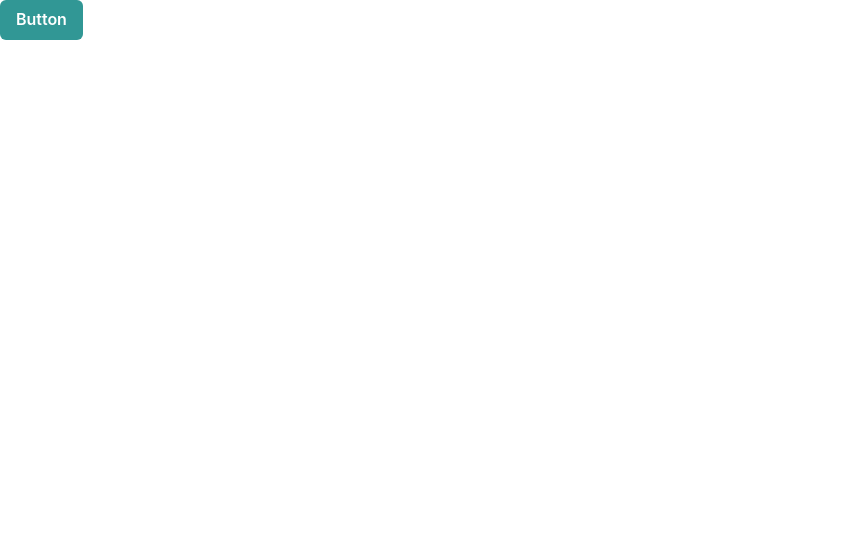
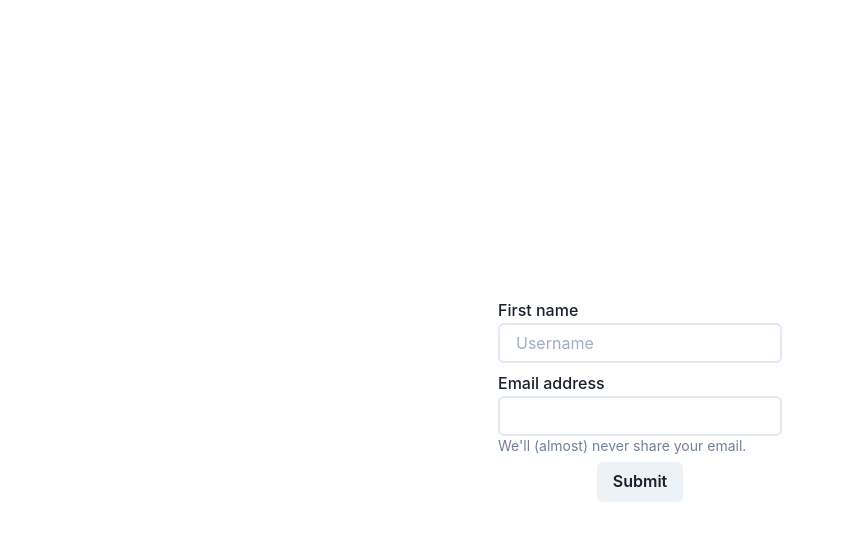
Before and after one commit to utmgdsc/Acente, a React (Create React App) app in the folder frontend/: page / in a window 1280 px wide. Shown: the top 540 px of the page, without its empty margins (0-845 px from the left). Built offline with nearby package versions, Linux system fonts and the light colour scheme.

Commit message:
created login form

```diff
--- a/frontend/src/App.js
+++ b/frontend/src/App.js
@@ -4,6 +4,7 @@ import { IntlProvider } from 'react-intl';
 import en from './languages/en.json';
 import { BrowserRouter, Switch, Route } from "react-router-dom";
 import Landing from './landing';
+import login from './login';
 
 function App() {
   return (
@@ -11,7 +12,7 @@ function App() {
       <IntlProvider locale="en" messages = {en}>
       <BrowserRouter>
         <Switch>
-          <Route exact path="/" component={Landing} />
+          <Route exact path="/" component={login} />
         </Switch>
       </BrowserRouter>
       </IntlProvider>
--- /dev/null
+++ b/frontend/src/Form.js
@@ -0,0 +1,40 @@
+import React, { Component } from 'react'
+import {
+    FormControl,
+    FormLabel,
+    FormHelperText,
+    Input,
+    VStack,
+    Center,
+    Button,
+    Flex,
+    Space
+
+  } from "@chakra-ui/react"
+
+class Form extends Component {
+    render() {
+        return (
+            <div>
+                <VStack height="100vh" position="relative" justifyContent="center">
+                    <Flex direction="column" >
+                        <FormControl id="username">
+                            <FormLabel mb="1px" >First name</FormLabel>
+                            <Input placeholder="Username" borderWidth="2px"/>
+                        </FormControl>
+                        <FormControl id="email">
+                            <FormLabel mb="1px" mt="8px">Email address</FormLabel>
+                            <Input type="email" borderWidth="2px"/>
+                            <FormHelperText mt="1px">We'll (almost) never share your email.</FormHelperText>
+                        </FormControl>
+                    </Flex>
+                    <Button colorScheme="gray">
+                        Submit
+                    </Button>
+                </VStack>
+            </div>
+        )
+    }
+}
+
+export default Form
--- a/frontend/src/index.css
+++ b/frontend/src/index.css
@@ -1,8 +1,8 @@
 body {
   margin: 0;
   font-family: -apple-system, BlinkMacSystemFont, 'Segoe UI', 'Roboto', 'Oxygen',
-    'Ubuntu', 'Cantarell', 'Fira Sans', 'Droid Sans', 'Helvetica Neue',
-    sans-serif;
+  'Ubuntu', 'Cantarell', 'Fira Sans', 'Droid Sans', 'Helvetica Neue',
+  sans-serif;
   -webkit-font-smoothing: antialiased;
   -moz-osx-font-smoothing: grayscale;
 }
--- /dev/null
+++ b/frontend/src/login.js
@@ -0,0 +1,14 @@
+import React, { Component } from 'react'
+import Form from './Form.js'
+
+export class login extends Component {
+    render() {
+        return (
+            <div>
+                <Form />
+            </div>
+        )
+    }
+}
+
+export default login
```
Also changed, not shown: 2 other files (tests, documents, lock files or other folders).
